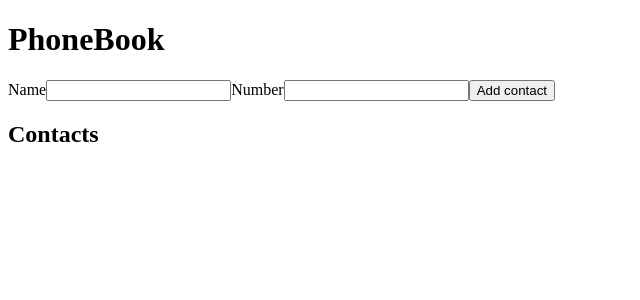
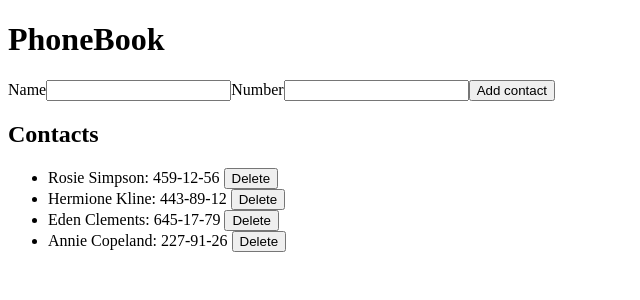
Before and after one commit to Boombling/goit-react-hw-06-phonebook, a React (Create React App) app: page / in a window 1280 px wide. Shown: the top 300 px of the page, without its empty margins (0-640 px from the left). Built offline with nearby package versions, Linux system fonts and the light colour scheme.

Commit message:
adds the function of adding contacts

```diff
--- a/src/App.js
+++ b/src/App.js
@@ -1,17 +1,41 @@
 import React, { Component } from 'react';
 import PhoneBook from './components/Phonebook';
+import ContactList from './components/ContactsList';
 
 class App extends Component {
   state = {
-    contacts: [],
+    contacts: [
+    {id: 'id-1', name: 'Rosie Simpson', number: '459-12-56' },
+    {id: 'id-2', name: 'Hermione Kline', number: '443-89-12'},
+    {id: 'id-3', name: 'Eden Clements', number: '645-17-79'},
+    {id: 'id-4', name: 'Annie Copeland', number: '227-91-26' },
+    ],
+    filter: '',
   }
-  formSubmitHandler = data => {
-    console.log(data);
+  formSubmitHandler = (contact) => {
+    const { contacts } = this.state;
+    const name = contacts.map((contact) => contact.name);
+    name.includes(contact.name) ? alert(`${contact.name} is already in contacts`) : this.setState((prevState) => (
+      {
+        contacts: [contact, ...prevState.contacts],
+      }))
   }
+  getContacts = () => {
+    const { filter, contacts } = this.state;
+    const lowerCase = filter.toLowerCase();
+    return contacts.filter((contact) =>
+      contact.name.toLowerCase().includes(lowerCase)
+    );
+  };
+
+
   render (){
     return (
       <div>
-        <PhoneBook onSubmit={this.formSubmitHandler}/>
+        <h1>PhoneBook</h1>
+        <PhoneBook onSubmit={this.formSubmitHandler} />
+        <h2>Contacts</h2>
+        <ContactList contactList={this.getContacts()}/>
       </div>
     )
   }
--- /dev/null
+++ b/src/components/ContactsList.js
@@ -0,0 +1,22 @@
+import React from 'react';
+import PropTypes from 'prop-types';
+
+
+
+const ContactList = ({ contactList, onDeleteContact }) => (
+    <>
+        <ul>
+            {contactList.map(({ name, number, id }) => (
+                <li key={id}>
+                    {name}: {number}{' '}
+                    <button onClick={() => onDeleteContact(id)}>Delete</button>
+                </li>
+            ))}
+        </ul>
+    </>
+)
+ContactList.propTypes = {
+    contactList: PropTypes.array.isRequired
+}
+
+export default ContactList;
--- a/src/components/Phonebook.js
+++ b/src/components/Phonebook.js
@@ -1,8 +1,9 @@
 import React, { Component } from 'react';
 import shortid from 'shortid';
 
-class PhoneBook extends Component{
+class PhoneBook extends Component {
     state = {
+        contacts: [],
         name: '',
         number: ''
     }
@@ -11,23 +12,40 @@ class PhoneBook extends Component{
 
     handleChange = evt => {
         const { name, value } = evt.currentTarget;
-        this.setState({ [name]: value });
+        this.setState({
+            id: shortid.generate(),
+            [name]: value,
+        })
     };
+
     handleSubmit = evt => {
-    evt.preventDefault();
+        evt.preventDefault();
         // console.log(`${this.state}`);
         this.props.onSubmit(this.state);
 
         this.reset();
     };
+
     reset = () => {
-        this.setState({name: '', number: ''})
+        this.setState({ name: '', number: '' })
     }
+
+    addContact = ( name, number ) => {
+        const contact = {
+            id: shortid.generate(),
+            name,
+            number
+        };
+
+        this.setState(prevState => ({
+            contacts: [contact, ...prevState.contacts]
+        }))
+    }
+
     render() {
         const { name, number } = this.state;
         return (
             <div>
-                <h1>PhoneBook</h1>
                 <form onSubmit={this.handleSubmit}>
                     <label htmlFor={this.nameInputId}>
                         Name
@@ -57,8 +75,6 @@ class PhoneBook extends Component{
                     </label>
                     <button type="submit">Add contact</button>
                 </form>
-                <h2>Contacts</h2>
-                {/* <ul></ul> */}
             </div>
         )
     }
```
